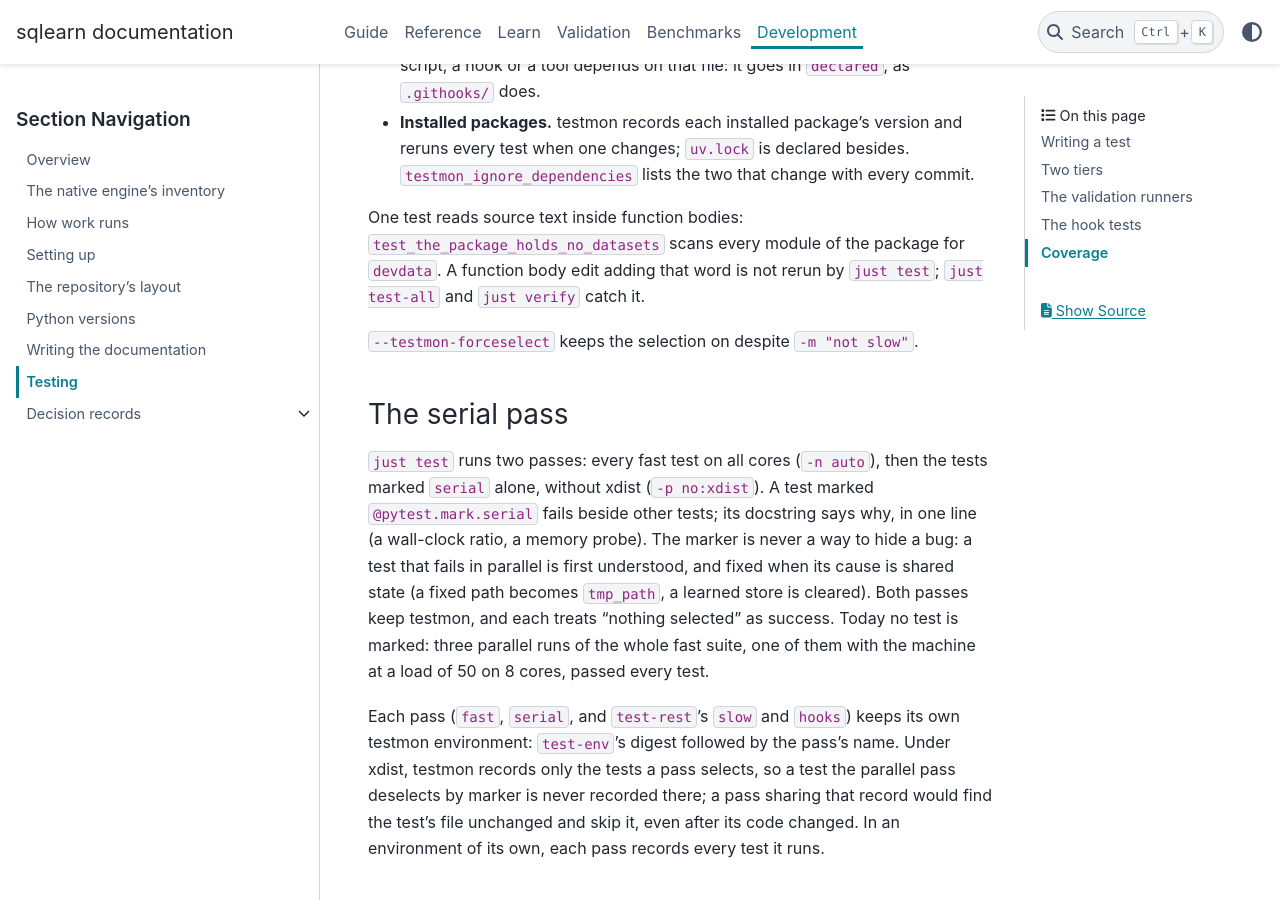
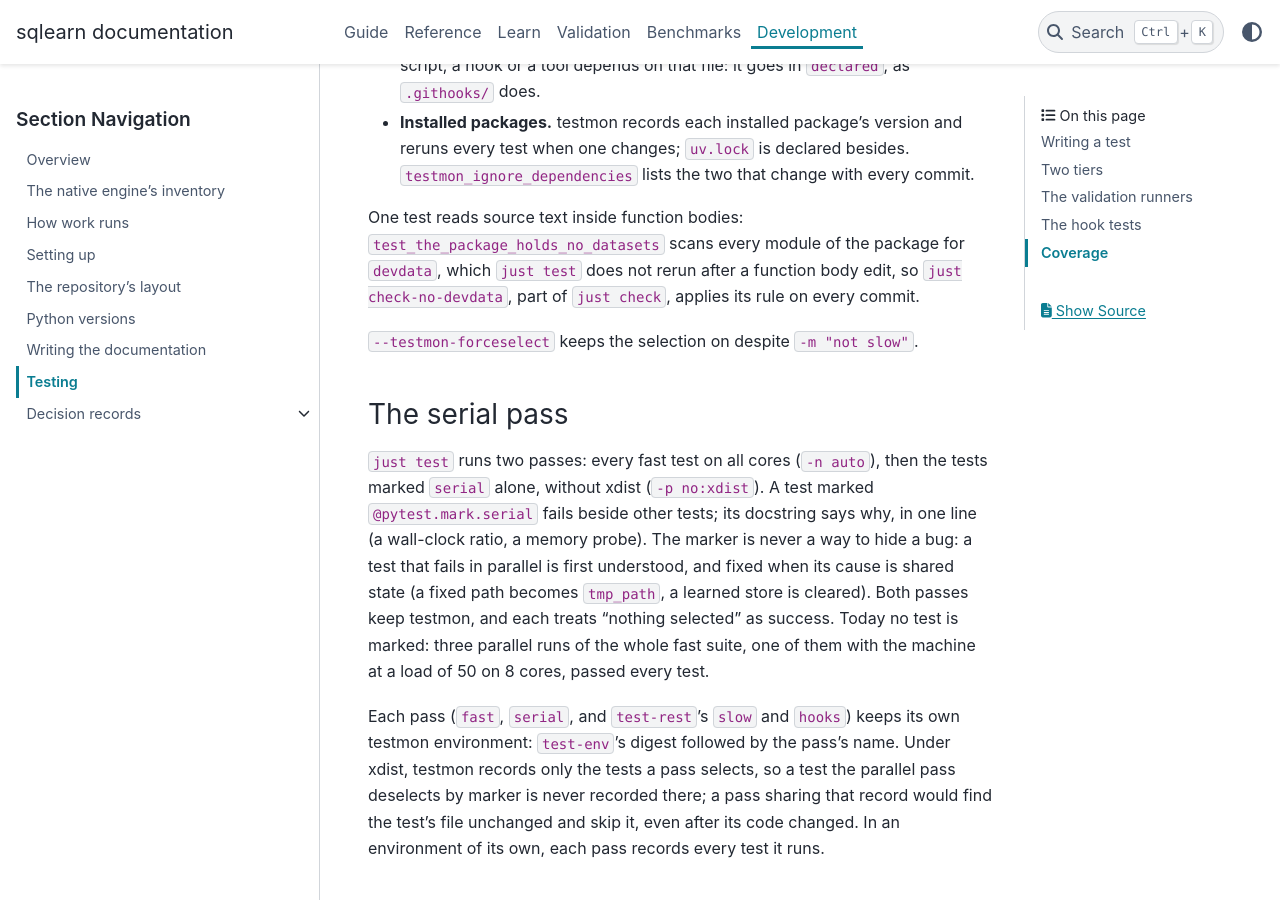
Before and after one commit to glaucis/sqlearn, a Sphinx documentation site: the page built from docs/architecture/testing.md, in a window 1280 px wide and 900 px high, scrolled down 3491 px. Built offline with Sphinx 7.4.7 and the PyData theme 0.15.4, drawn with Linux system fonts in a browser that asks for light colours; pages that are not in the unit, such as notebooks, are missing from menus; the version number could not be read and is left out.

Commit message:
fix: refuse devdata under src/ in just check
test_the_package_holds_no_datasets scans function bodies for devdata,
which just test does not rerun after a body edit. check-no-devdata
applies the same rule, any .py file under src/sqlearn naming devdata,
on every commit, and fails with the cure (ADR 0053).

```diff
--- a/docs/architecture/testing.md
+++ b/docs/architecture/testing.md
@@ -127,8 +127,9 @@ one (the native module, in step 2) joins by its rule, not by chance:
 
 One test reads source text inside function bodies:
 `test_the_package_holds_no_datasets` scans every module of the package for
-`devdata`. A function body edit adding that word is not rerun by `just test`;
-`just test-all` and `just verify` catch it.
+`devdata`, which `just test` does not rerun after a function body edit, so
+`just check-no-devdata`, part of `just check`, applies its rule on every
+commit.
 
 `--testmon-forceselect` keeps the selection on despite `-m "not slow"`.
 
```
Also changed, not shown: docs/architecture/setup.md (+1 -1 lines), 1 other file.
